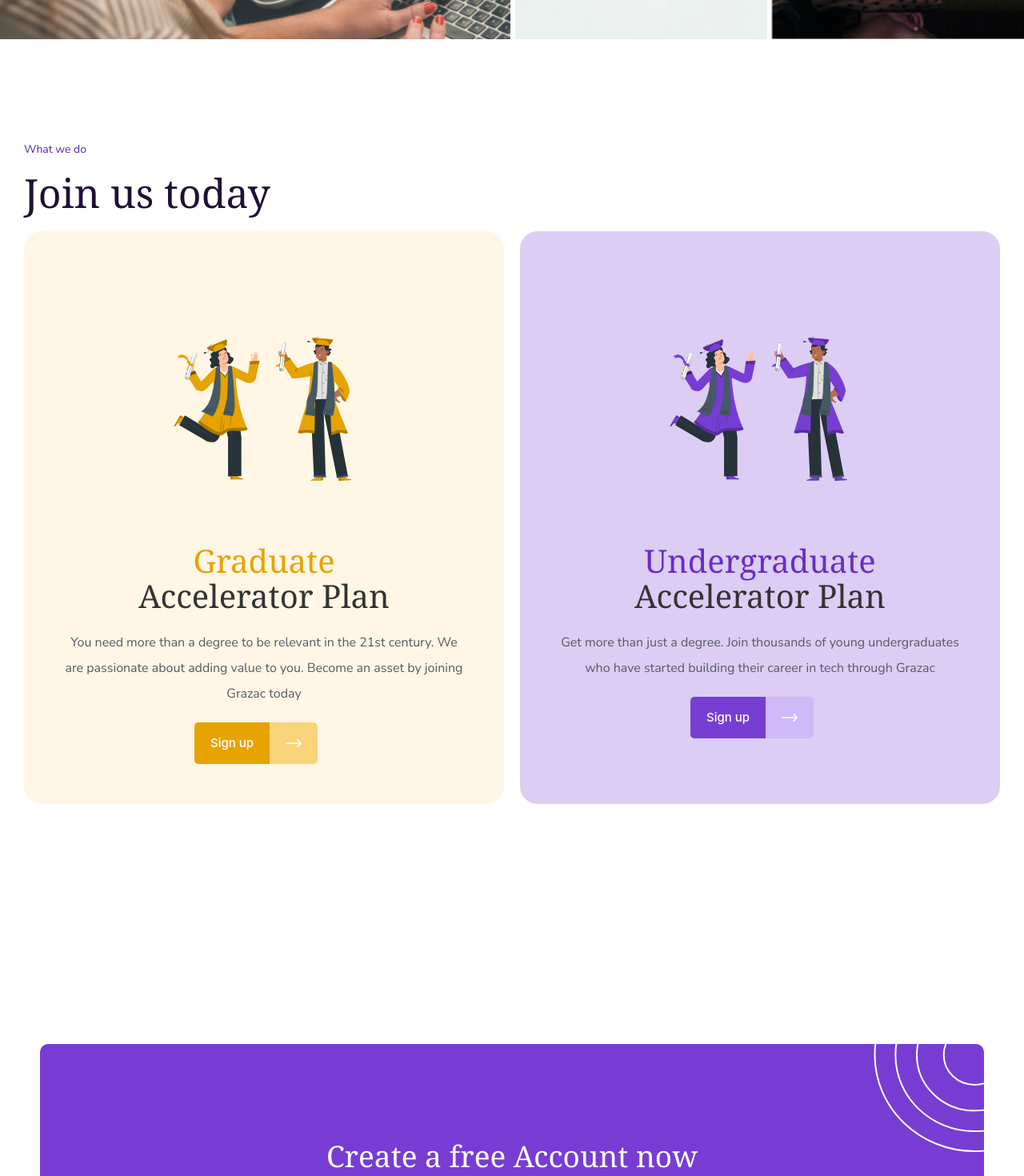
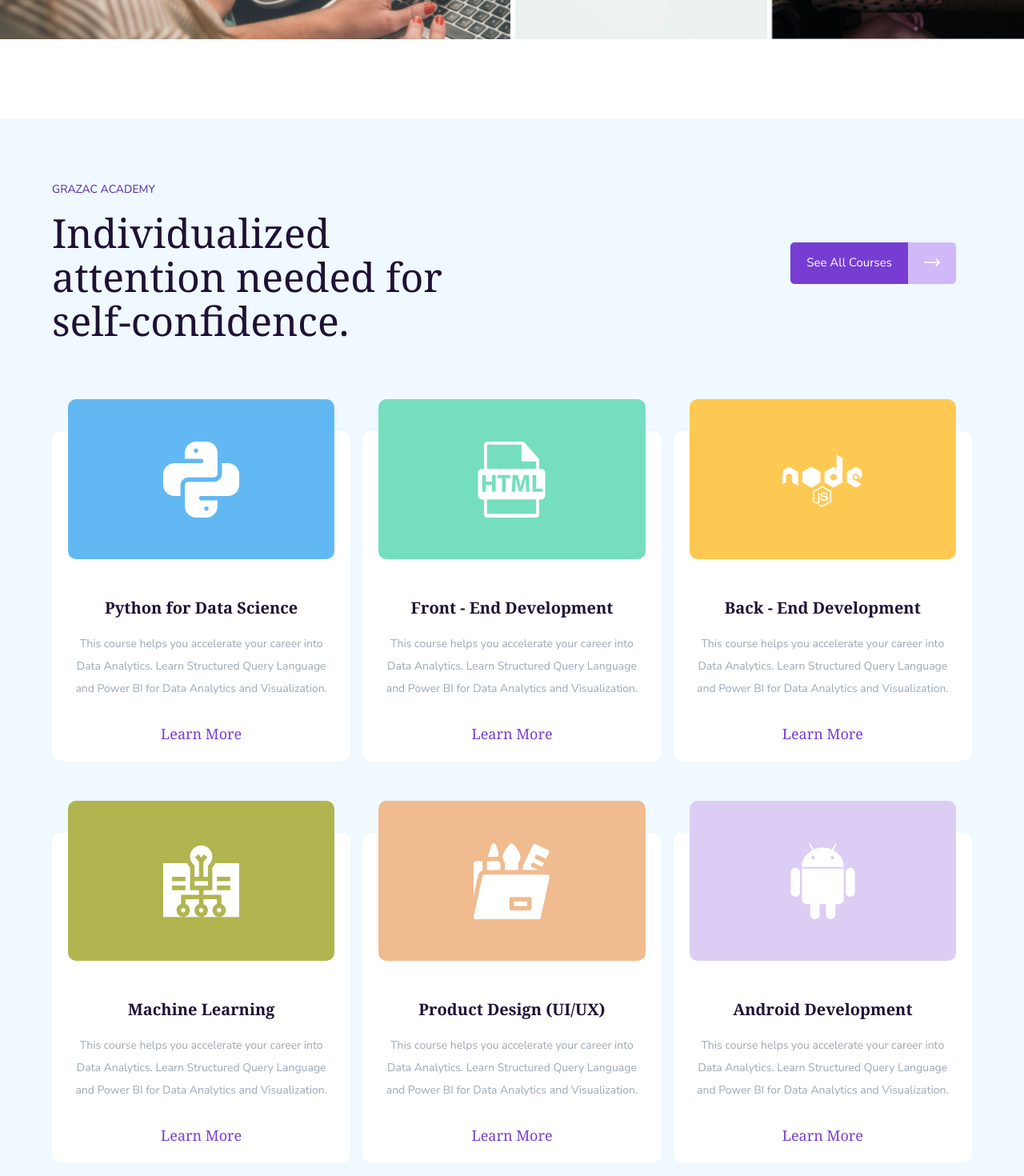
Before and after one commit to Grazac-Project/grazac-academy-web, a React (Create React App) app: page /about-us in a window 1280 px wide. Shown: the part 2180-3650 px from the top of the page at 80% size. Built offline with nearby package versions, Linux system fonts and the light colour scheme.

Commit message:
about changes

```diff
--- a/src/pages/AboutUs.js
+++ b/src/pages/AboutUs.js
@@ -1,10 +1,17 @@
+import { Link } from "react-router-dom";
 import Navbar from "../components/Navbar";
 import Footer from "../components/Footer";
 import PrimaryBtn from "../components/PrimaryBtn";
 import CreateAccount from "../components/CreateAccount";
-import Card1 from "../images/svg/card1.svg";
-import Card2 from "../images/svg/card2.svg";
 import About from "../images/about.jpg";
+
+import Python from "../images/svg/python.svg";
+import ML from "../images/svg/ml.svg";
+import Html from "../images/svg/html.svg";
+import Node from "../images/svg/node.svg";
+import PD from "../images/svg/pd.svg";
+import Android from "../images/svg/android.svg";
+
 
 const AboutUs = () => {
   return(
@@ -79,38 +86,79 @@ const AboutUs = () => {
         <div className="about__images--container"></div>
       </div>
 
-      <div className="landing__cards" style={{marginBottom: 20}}>
-        <div className="landing__cards--container">
-          <div className="landing__bottom--text">
-            <div className="landing__bottom--text--right">
-              <h5>What we do</h5>
-              <h1>Join us today</h1>
+      <div className="landing__courses">
+        <div className="landing__courses--container">
+          <div className="landing__bottom--text landing__courses--container--txt">
+            <div className="landing__bottom--text--right landing__bottom--text2">
+              <h5>GRAZAC ACADEMY</h5>
+              <h1>Individualized attention needed for self-confidence.</h1>
+            </div>
+
+            <div className="landing__bottom--text--right--left">
+              <div className="landing__btn--2">
+                <PrimaryBtn link="/get-started">See All Courses</PrimaryBtn>
+              </div>
             </div>
           </div>
 
-          <div className="landing__card--box">
-            <div className="landing__card landing__card--1">
-            <img src={Card1} alt="illustration" />
-              <h3><span>Graduate </span><br />Accelerator Plan</h3>
-              <p>You need more than a degree to be relevant in the 21st century. We are passionate about adding value to you. Become an asset by joining Grazac today</p>
-
-              <div className="landing__btn">
-                <PrimaryBtn yellow link="/signup">Sign up</PrimaryBtn>
+          <div className="landing__courses--cards">
+            <div className="landing__courses--card">
+              <div>
+                <img src={Python} alt="python" />
               </div>
+              <h3>Python for Data Science</h3>
+              <p>This course helps you accelerate your career into Data Analytics. Learn Structured Query Language and Power BI for Data Analytics and Visualization.</p>
+              <Link>Learn More</Link>
             </div>
 
-            <div className="landing__card landing__card--2">
-              <img src={Card2} alt="illustration" />
-              <h3><span>Undergraduate </span><br />Accelerator Plan</h3>
-              <p>Get more than just a degree. Join thousands of young undergraduates who have started building their career in tech through Grazac</p>
+            <div className="landing__courses--card">
+              <div style={{backgroundColor: "#75DEBE"}}>
+                <img src={Html} alt="python" />
+              </div>
+              <h3>Front - End Development</h3>
+              <p>This course helps you accelerate your career into Data Analytics. Learn Structured Query Language and Power BI for Data Analytics and Visualization.</p>
+              <Link>Learn More</Link>
+            </div>
 
-              <div className="landing__btn">
-                <PrimaryBtn link="/signup">Sign up</PrimaryBtn>
+            <div className="landing__courses--card">
+              <div style={{backgroundColor: "#FEC952"}}>
+                <img src={Node} alt="python" />
               </div>
+              <h3>Back - End Development</h3>
+              <p>This course helps you accelerate your career into Data Analytics. Learn Structured Query Language and Power BI for Data Analytics and Visualization.</p>
+              <Link>Learn More</Link>
+            </div>
+
+            <div className="landing__courses--card">
+              <div style={{backgroundColor: "#B0B54F"}}>
+                <img src={ML} alt="python" />
+              </div>
+              <h3>Machine Learning</h3>
+              <p>This course helps you accelerate your career into Data Analytics. Learn Structured Query Language and Power BI for Data Analytics and Visualization.</p>
+              <Link>Learn More</Link>
+            </div>
+
+            <div className="landing__courses--card">
+              <div style={{backgroundColor: "#F0BB8F"}}>
+                <img src={PD} alt="python" />
+              </div>
+              <h3>Product Design (UI/UX)</h3>
+              <p>This course helps you accelerate your career into Data Analytics. Learn Structured Query Language and Power BI for Data Analytics and Visualization.</p>
+              <Link>Learn More</Link>
+            </div>
+
+            <div className="landing__courses--card">
+              <div style={{backgroundColor: "#DCCDF4"}}>
+                <img src={Android} alt="python" />
+              </div>
+              <h3>Android Development</h3>
+              <p>This course helps you accelerate your career into Data Analytics. Learn Structured Query Language and Power BI for Data Analytics and Visualization.</p>
+              <Link>Learn More</Link>
             </div>
           </div>
         </div>
       </div>
+
 
       <CreateAccount />
 
--- a/src/scss/main.css
+++ b/src/scss/main.css
@@ -1982,6 +1982,7 @@ html {
   height: 750px;
       grid-template-areas: "a b c d"
  "e e c f";
+  margin-bottom: 10rem;
 }
 
 @media (max-width: 37.5em) {
--- a/src/scss/page/_about.scss
+++ b/src/scss/page/_about.scss
@@ -107,6 +107,7 @@
     grid-template-areas:
       "a b c d"
       "e e c f";
+    margin-bottom: 10rem;
 
     @include respond(phone) {
       margin-top: 10rem;
```
Also changed, not shown: 2 other files (tests, documents, lock files or other folders).
